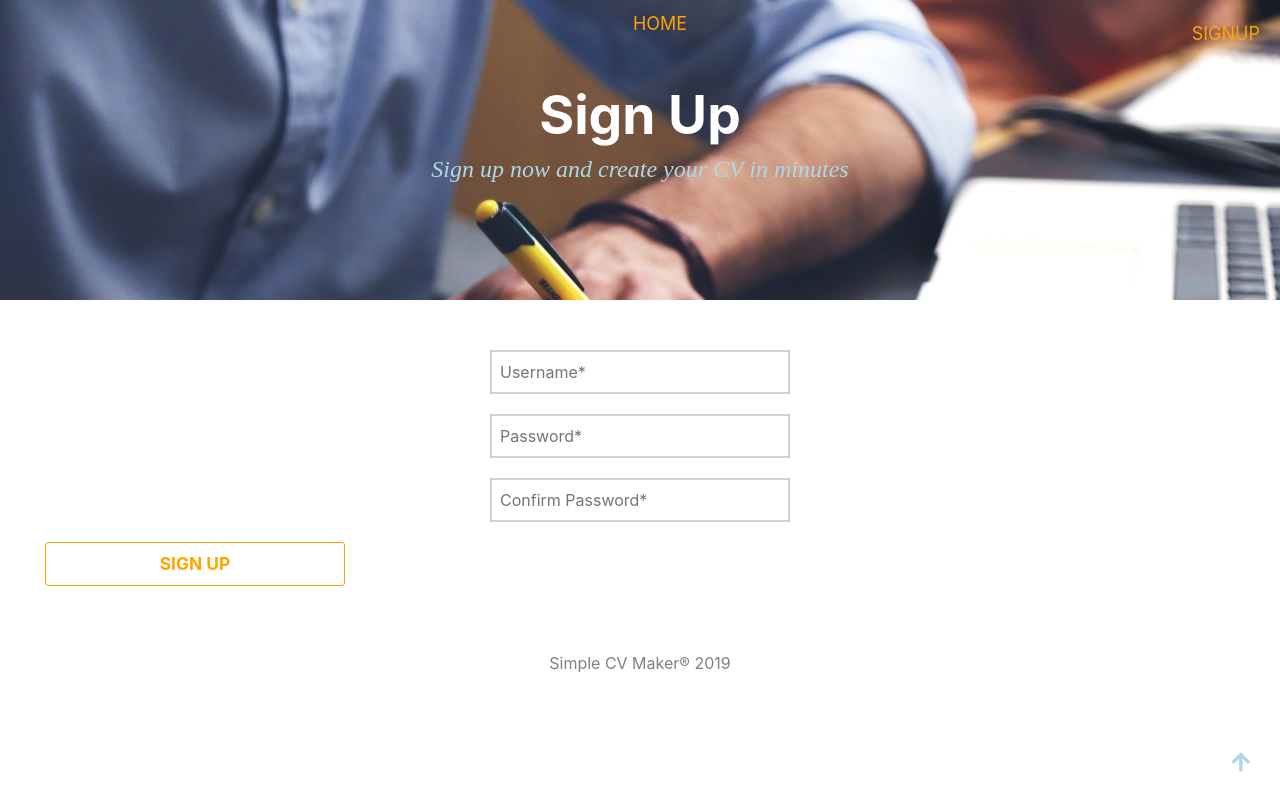
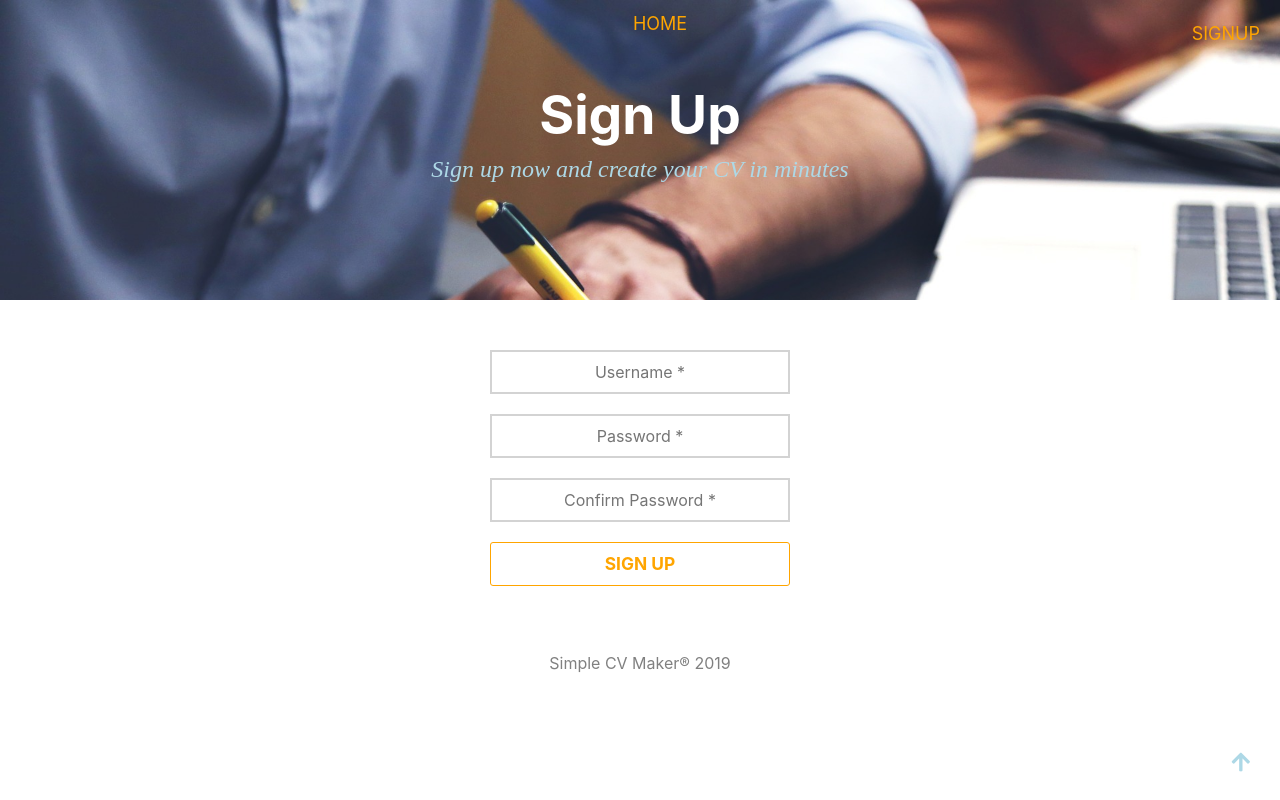
Before and after one commit to Michelle-lele/project0, a Flask app: page /signup.html in a window 1280 px wide. Run offline with Flask 2, Linux system fonts and the light colour scheme; some libraries are stand-ins or nearby versions.

Commit message:
Signup form- some styling

```diff
--- a/application.py
+++ b/application.py
@@ -34,7 +34,7 @@ def signup():
 		if not request.form.get("password"):
 			errorMessages.append("Password is required!")
 
-		if not request.form.get("confirm_password"):
+		if not request.form.get("confirm-password"):
 			errorMessages.append("Confirm Password is required!")
 
 		if errorMessages != []:
@@ -45,7 +45,7 @@ def signup():
 			errorMessages.append("Username should not contain spaces!")
 
 		#ensure passwords match
-		if request.form.get("password") != request.form.get("confirm_password"):
+		if request.form.get("password") != request.form.get("confirm-password"):
 			errorMessages.append("Passwords don't match!")
 
 		if errorMessages != []:
--- a/static/css/index.css
+++ b/static/css/index.css
@@ -18,6 +18,9 @@
 
   #home {
     display: none; } }
+body {
+  min-height: 100vh; }
+
 nav {
   text-align: center;
   z-index: 3; }
@@ -76,18 +79,32 @@ div .row h4, #templates h3, #home i {
 .form {
   padding: 30px; }
 
-.form input {
+input {
   border: 2px solid lightgrey;
-  display: block;
-  margin: 20px auto 20px auto;
   padding: 8px;
   width: 80%;
   max-width: 300px; }
+
+input:focus {
+  outline-color: orange; }
+
+form > * {
+  display: block;
+  margin: auto;
+  text-align: center; }
+
+.form input {
+  display: block;
+  margin: 20px auto 20px auto; }
 
 .form button {
   width: 80%;
   max-width: 300px;
   padding: 8px; }
+
+.error-message {
+  color: red;
+  font-size: 21pt; }
 
 #templates h2, #about h2 {
   color: orange;
--- a/static/sass/index.scss
+++ b/static/sass/index.scss
@@ -33,6 +33,10 @@ $templates_style: orange;
 	#home{
 		display: none;
 	}
+}
+
+body {
+	min-height: 100vh;
 }
 
 nav {
@@ -73,7 +77,7 @@ h1 {
 }
 
 p::selection{
-	background-color: orange;
+	background-color: $templates_style;
 	color: white;
 }
 
@@ -115,13 +119,26 @@ div .row h4, #templates h3, #home i{
 
 }
 
-.form input {
+input {
 	border: 2px solid lightgrey;
-	display: block;
-	margin: 20px auto 20px auto;
 	padding: 8px;
 	width: 80%;
 	max-width: 300px;
+}
+
+input:focus {
+		outline-color: $templates_style;
+	}
+
+form > * {
+	display: block;
+    margin: auto;
+    text-align: center;
+}
+
+.form input {
+	display: block;
+	margin: 20px auto 20px auto;
 }
 
 .form button {
@@ -130,9 +147,13 @@ div .row h4, #templates h3, #home i{
 		padding: 8px;
 	}
 
+.error-message {
+	color: red;
+	font-size: 21pt;
+}
 
 #templates h2, #about h2{
-	color: orange;
+	color: $templates_style;
 	text-align: center;
 	padding-top: 10px;
 	margin-top: 50px;
--- a/templates/signup.html
+++ b/templates/signup.html
@@ -12,16 +12,15 @@
 
 	{% block content %}
 			<div class="container-fluid">
-				<form name="signup" class="justify-content-center form" action = "{{ url_for('signup') }}" method="post">
-					<input type="text" name="username" placeholder="Username*" autocomplete="username">
+				<form name="signup" class="form" action = "{{ url_for('signup') }}" method="post">
 					{% if errorMessages %}
-						<h1>Well, error messages!</h1>
 						{% for errorMessage in errorMessages %}
-							<h2>{{ errorMessage }}</h2>
+							<span class="error-message">{{ errorMessage }}</span>
 						{% endfor %}
 					{% endif %}
-					<input type="password" name="password" placeholder="Password*" autocomplete="new-password">
-					<input type="password" name="confirm-password" placeholder="Confirm Password*" autocomplete="new-password">
+					<input type="text" name="username" placeholder="Username *" autocomplete="username" required>
+					<input type="password" name="password" placeholder="Password *" autocomplete="new-password" required>
+					<input type="password" name="confirm-password" placeholder="Confirm Password *" autocomplete="new-password" required>
 					<button type="submit">Sign Up</button>
 				</form>
 			</div>
```
Also changed, not shown: 1 other file.
